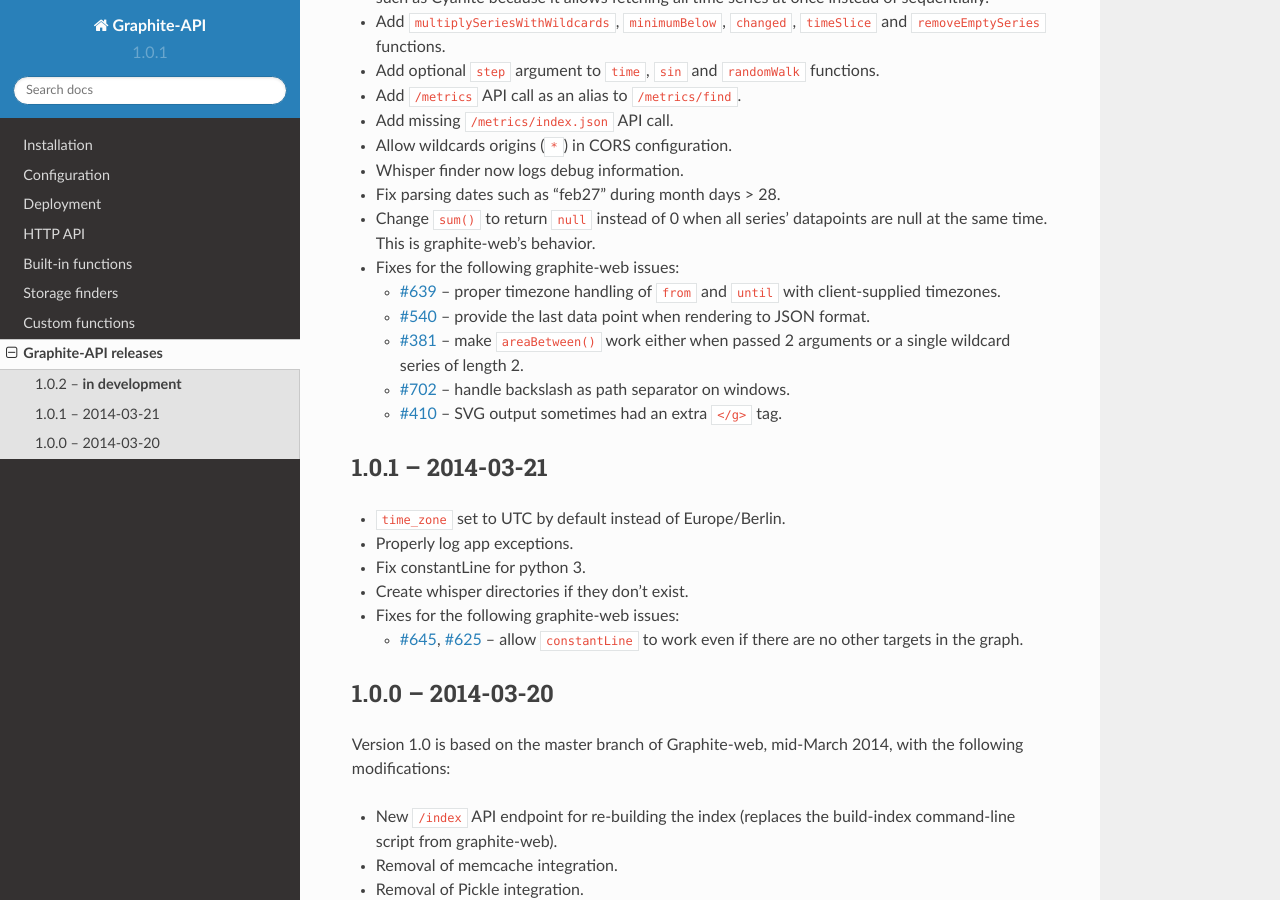
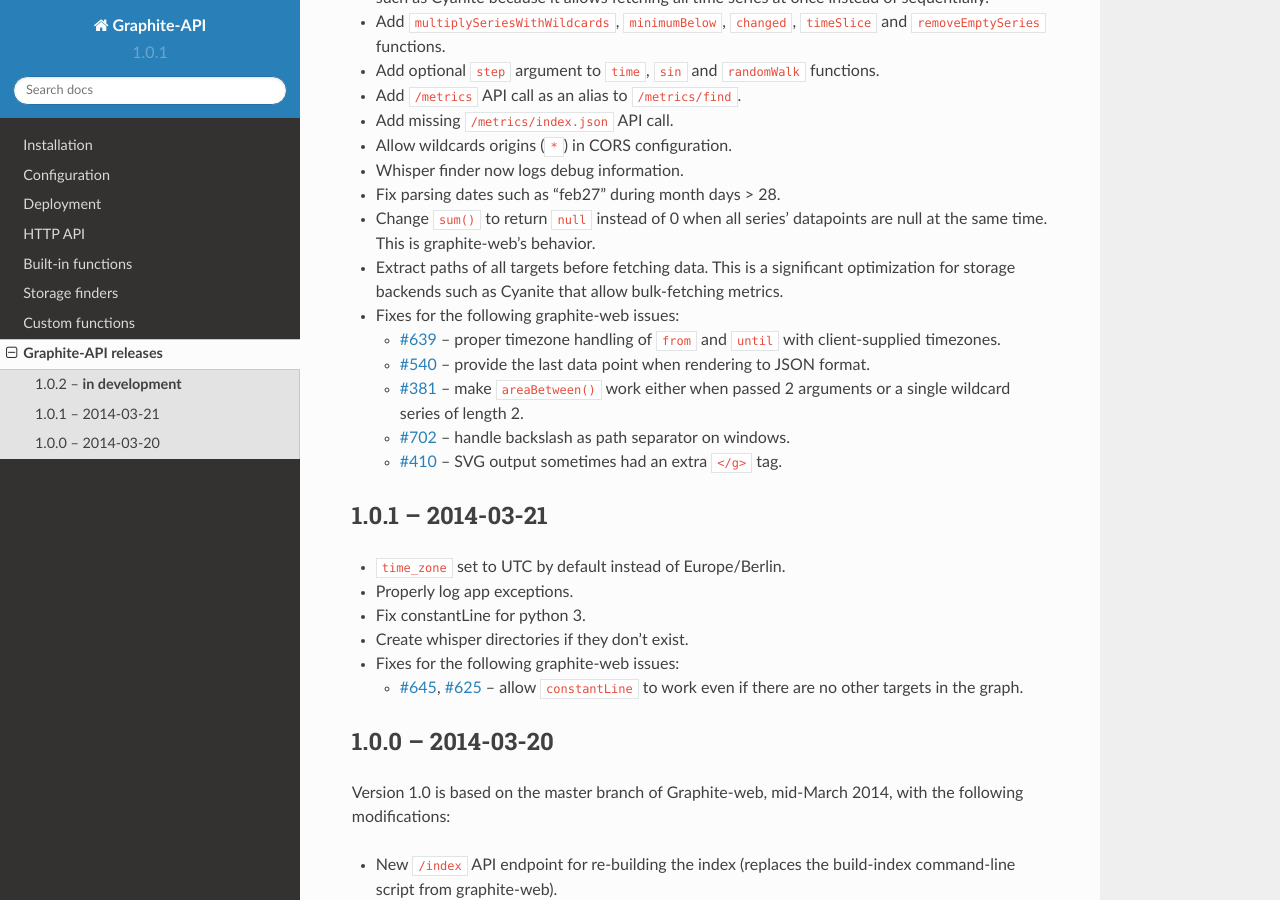
Before and after one commit to brutasse/graphite-api, a Sphinx documentation site: the page built from docs/releases.rst, in a window 1280 px wide and 900 px high, scrolled down 376 px. Built offline with Sphinx 7.4.7 and the Read the Docs theme 2.0.0, drawn with Linux system fonts in a browser that asks for light colours.

Commit message:
Add changelog entry for #119

```diff
--- a/docs/releases.rst
+++ b/docs/releases.rst
@@ -36,6 +36,10 @@
 
 * Change ``sum()`` to return ``null`` instead of 0 when all series' datapoints
   are null at the same time. This is graphite-web's behavior.
+
+* Extract paths of all targets before fetching data. This is a significant
+  optimization for storage backends such as Cyanite that allow bulk-fetching
+  metrics.
 
 * Fixes for the following graphite-web issues:
 
```
